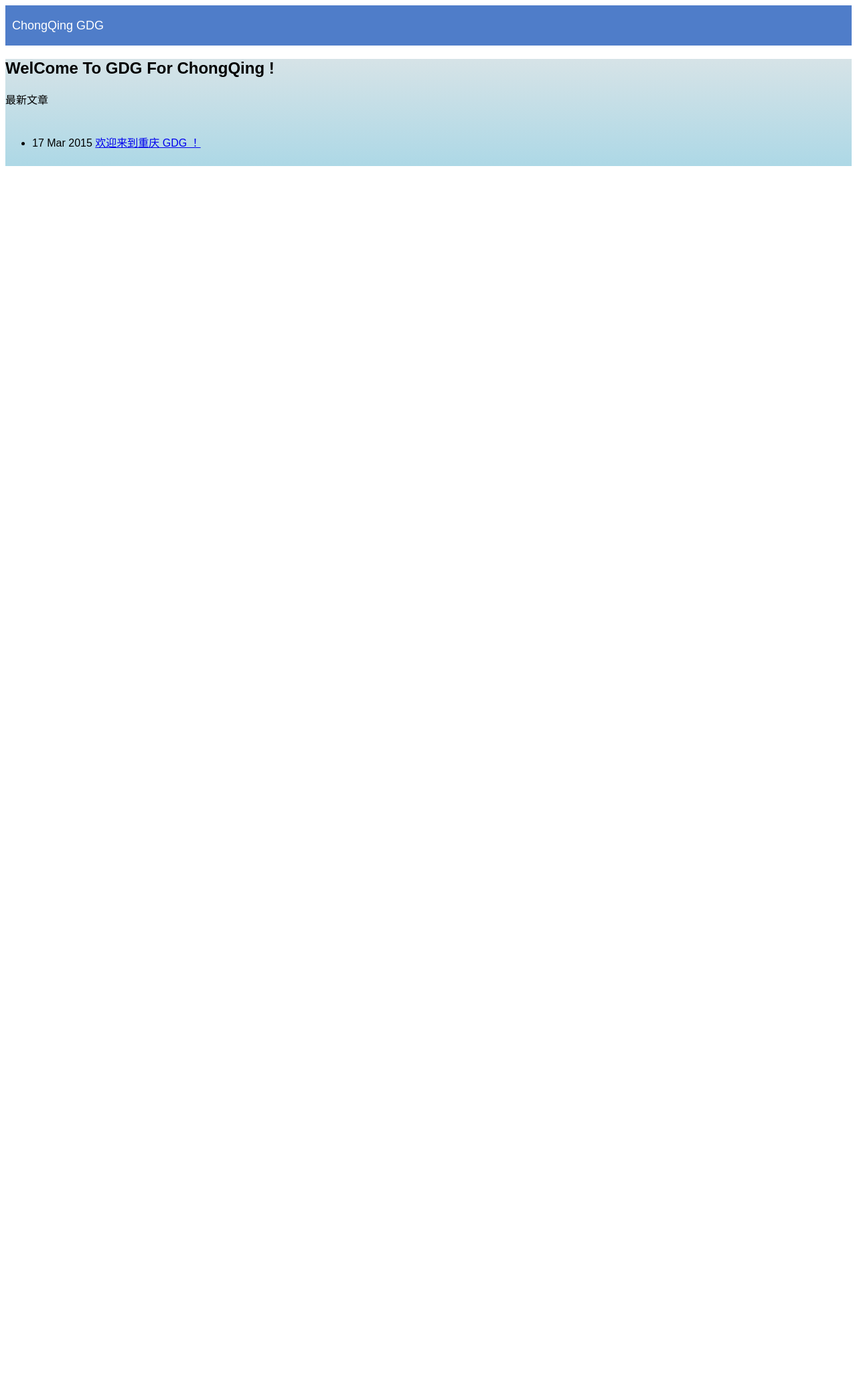
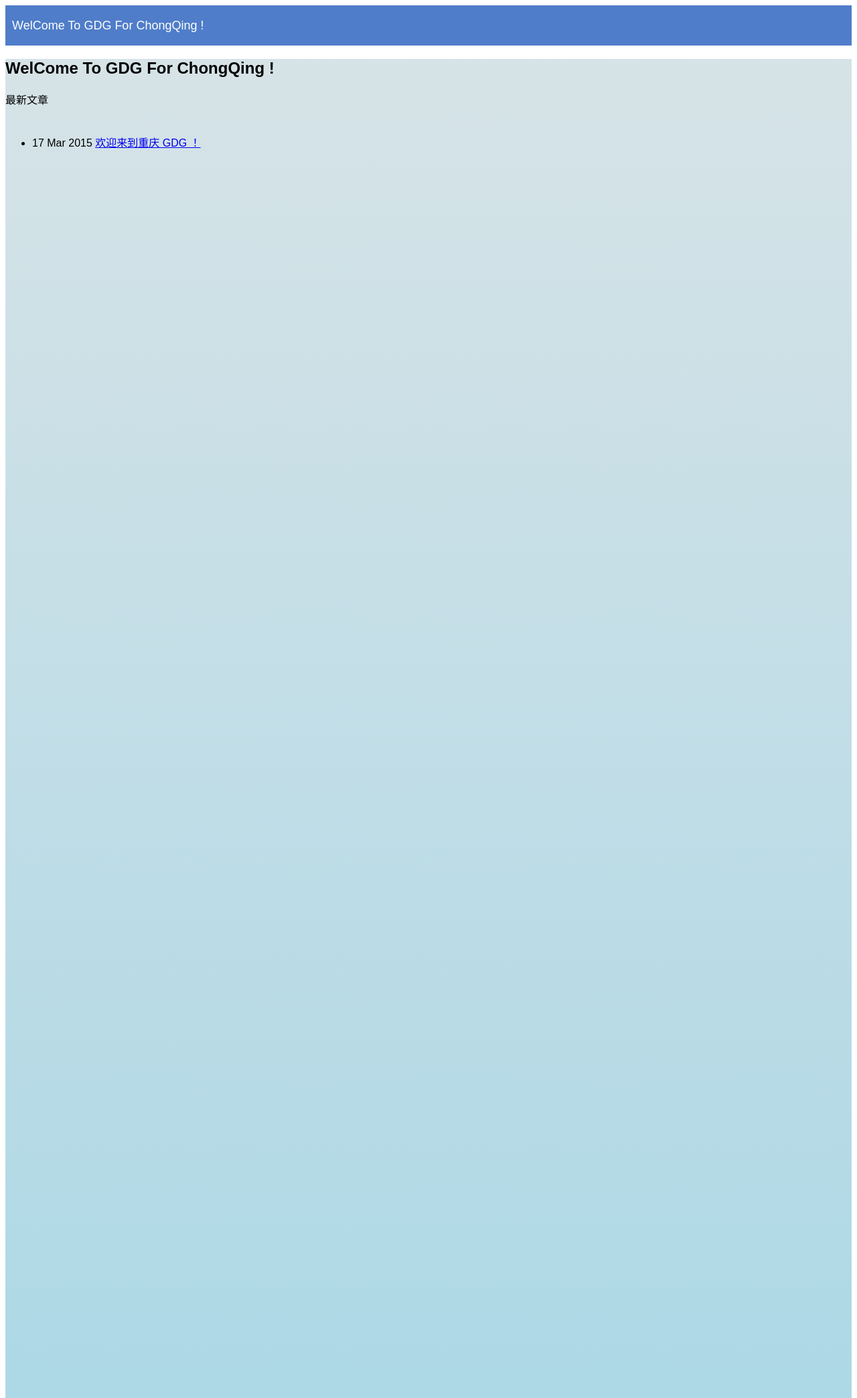
Before and after one commit to ychow/ChongQingGDG, a Jekyll site: the page built from index.html, in a window 1280 px wide. Shown: the whole page at 67% size. Built offline with Jekyll 4.4.1, drawn with Linux system fonts in a browser that asks for light colours; Markdown is read by kramdown in place of the engine named in the settings; before the commit the page ends 908 px from its top, so only the background shows below that.

Commit message:
Update default.html

```diff
--- a/_layouts/default.html
+++ b/_layouts/default.html
@@ -38,6 +38,7 @@
     }
 
     .content {
+    	height:2000px;
       background: linear-gradient(rgb(214, 227, 231), lightblue);
     }
 
@@ -47,7 +48,7 @@
 </head>
 <body fullbleed layout vertical>
   <core-header-panel mode="waterfall-tall">
-    <div class="core-header">ChongQing GDG</div>
+    <div class="core-header">WelCome To GDG For ChongQing !</div>
     <div class="content" fit>{{content}}</div>
   </core-header-panel>
 
```
